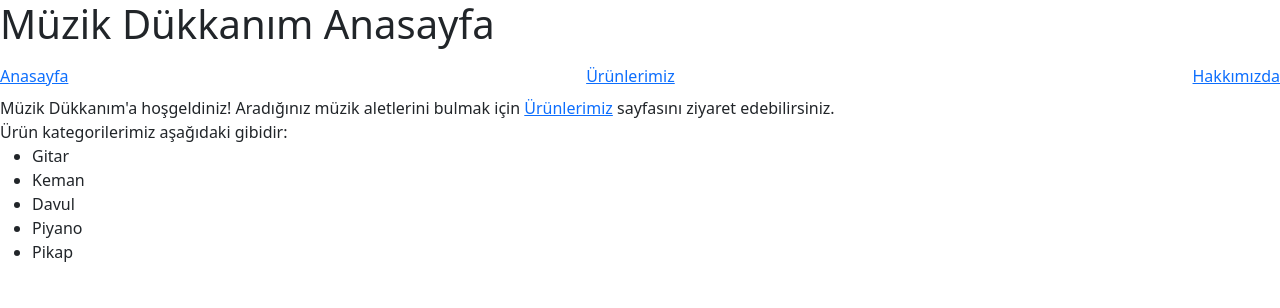
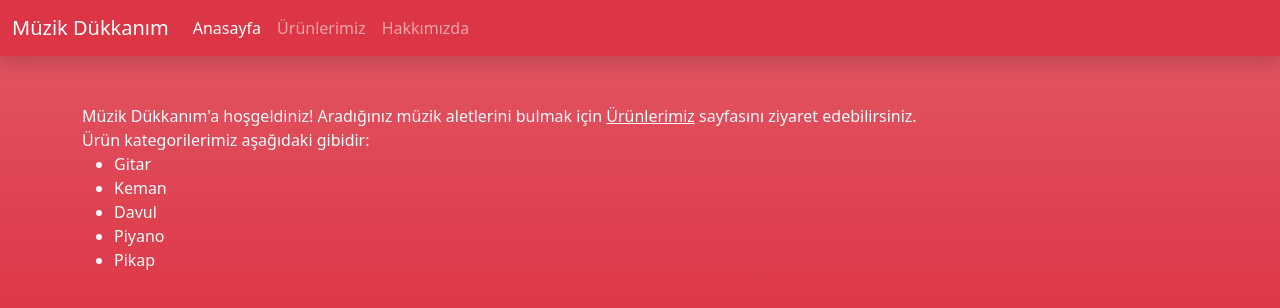
Before and after one commit to kodluyoruz-sumeyye/muzik-dukkanim-bootstrap, a plain HTML site: page index.html in a window 1280 px wide. Drawn offline with nearby package versions, Linux system fonts and the light colour scheme.

Commit message:
homepage and about page are completed

```diff
--- a/index.html
+++ b/index.html
@@ -9,18 +9,34 @@
     <script src="https://cdn.jsdelivr.net/npm/bootstrap@5.0.1/dist/js/bootstrap.min.js" integrity="sha384-Atwg2Pkwv9vp0ygtn1JAojH0nYbwNJLPhwyoVbhoPwBhjQPR5VtM2+xf0Uwh9KtT" crossorigin="anonymous"></script>
     <title>Müzik Dükkanım</title>
 </head>
-<body>
-    <header class="">
-        <h1>Müzik Dükkanım Anasayfa</h1>
-        <nav class="navbar">
-            <a href="index.html">Anasayfa</a>
-            <a href="urunlerimiz.html">Ürünlerimiz</a>
-            <a href="hakkimizda.html">Hakkımızda</a>
+<body class="bg-danger text-light">
+    <header>
+        <nav class="navbar navbar-expand-lg navbar-dark shadow bg-danger">
+            <div class="container-fluid">
+                <a class="navbar-brand" href="index.html">Müzik Dükkanım</a>
+                <button class="navbar-toggler" type="button" data-bs-toggle="collapse" data-bs-target="#navbarSupportedContent" aria-controls="navbarSupportedContent" aria-expanded="false" aria-label="Toggle navigation">
+                    <span class="navbar-toggler-icon"></span>
+                </button>
+                <div class="collapse navbar-collapse" id="navbarSupportedContent">
+                    <ul class="navbar-nav me-auto mb-2 mb-lg-0">
+                        <li class="nav-item">
+                            <a class="nav-link active" aria-current="page" href="index.html">Anasayfa</a>
+                        </li>
+                        <li class="nav-item">
+                            <a class="nav-link" href="urunlerimiz.html">Ürünlerimiz</a>
+                        </li>
+                        <li class="nav-item">
+                            <a class="nav-link" href="hakkimizda.html">Hakkımızda</a>
+                        </li>
+                    </ul>
+                </div>
+            </div>
         </nav>
     </header>
-    <article class="">
+        <article class="bg-gradient px-auto py-5">
+        <section class="container-md">
             <section>
-            Müzik Dükkanım'a hoşgeldiniz! Aradığınız müzik aletlerini bulmak için <a href="urunlerimiz.html">Ürünlerimiz</a> sayfasını ziyaret edebilirsiniz.
+                Müzik Dükkanım'a hoşgeldiniz! Aradığınız müzik aletlerini bulmak için <a href="urunlerimiz.html" class="text-light">Ürünlerimiz</a> sayfasını ziyaret edebilirsiniz.
             </section>
             <section>
                 Ürün kategorilerimiz aşağıdaki gibidir:
@@ -32,6 +48,7 @@
                     <li>Pikap</li>
                 </ul>
             </section>
+        </section>
     </article>
 </body>
 </html>
```
Also changed, not shown: hakkimizda.html (+26 -8 lines), urunlerimiz.html (+23 -8 lines). Lines whose indentation alone changed are shown as unchanged.
